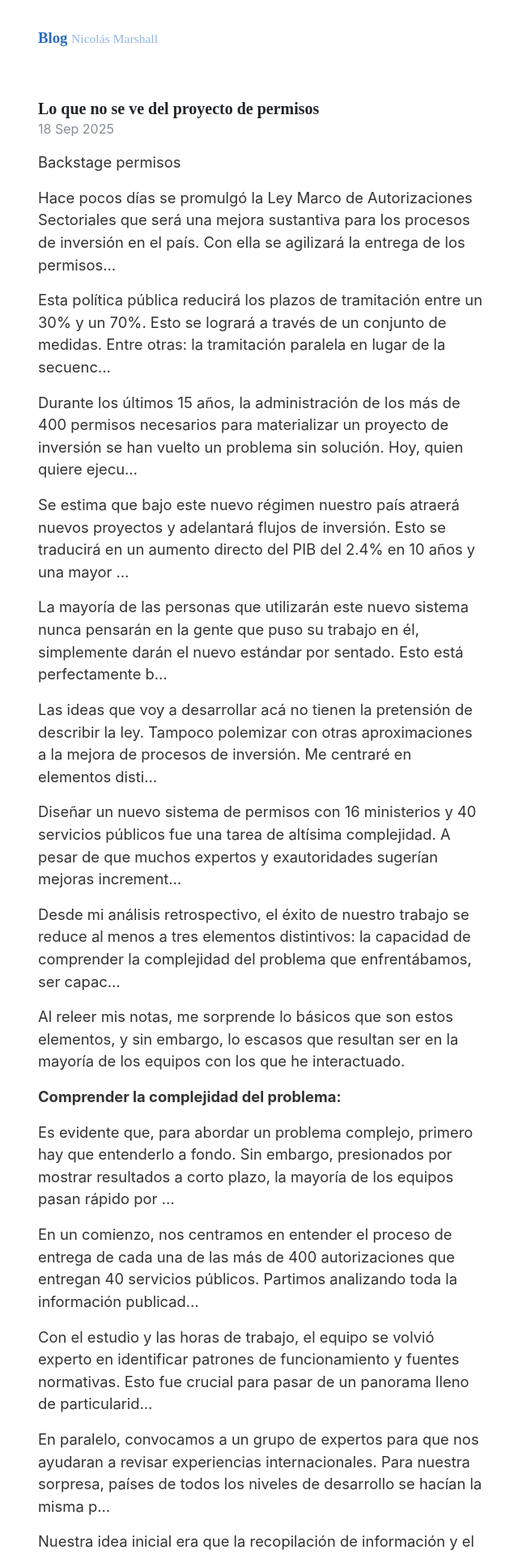
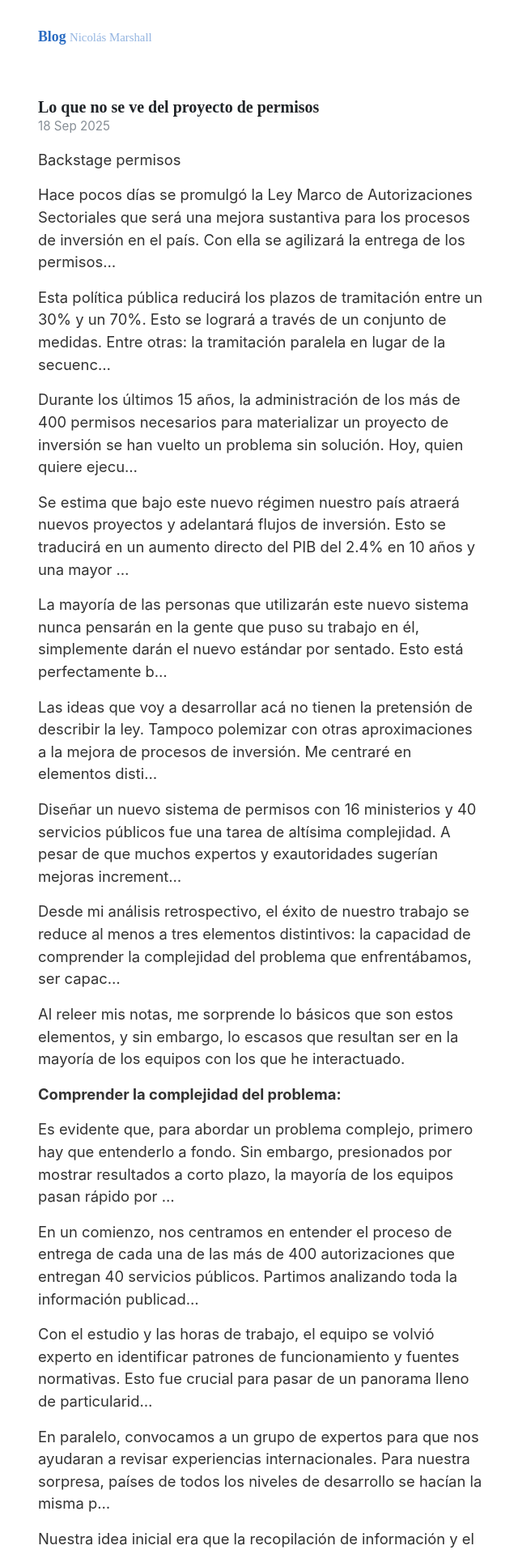
Before and after one commit to nicomarshallr/nicomarshallr.github.io, a Jekyll site: the page built from index.html, in a window 1280 px wide. Shown: the top 1919 px of the page at 81% size, without its empty margins (317-957 px from the left). Built offline with Jekyll 4.4.1, drawn with Linux system fonts in a browser that asks for light colours; the list of posts is cut into pages by our own code.

Commit message:
Update _base.scss

```diff
--- a/_sass/_base.scss
+++ b/_sass/_base.scss
@@ -9,7 +9,7 @@
 body {
   margin: 0;
   font-family: var(--body-font);
-  font-size: 1rem; /* Puedes ajustar el tamaño base del texto aquí */
+  font-size: 0.95rem; /* Puedes ajustar el tamaño base del texto aquí */
   line-height: var(--body-line-height);
   color: #333; /* Cambia el color del texto. Usa un código más oscuro. #color: #333; */
   background-color: var(--body-bg);
```
